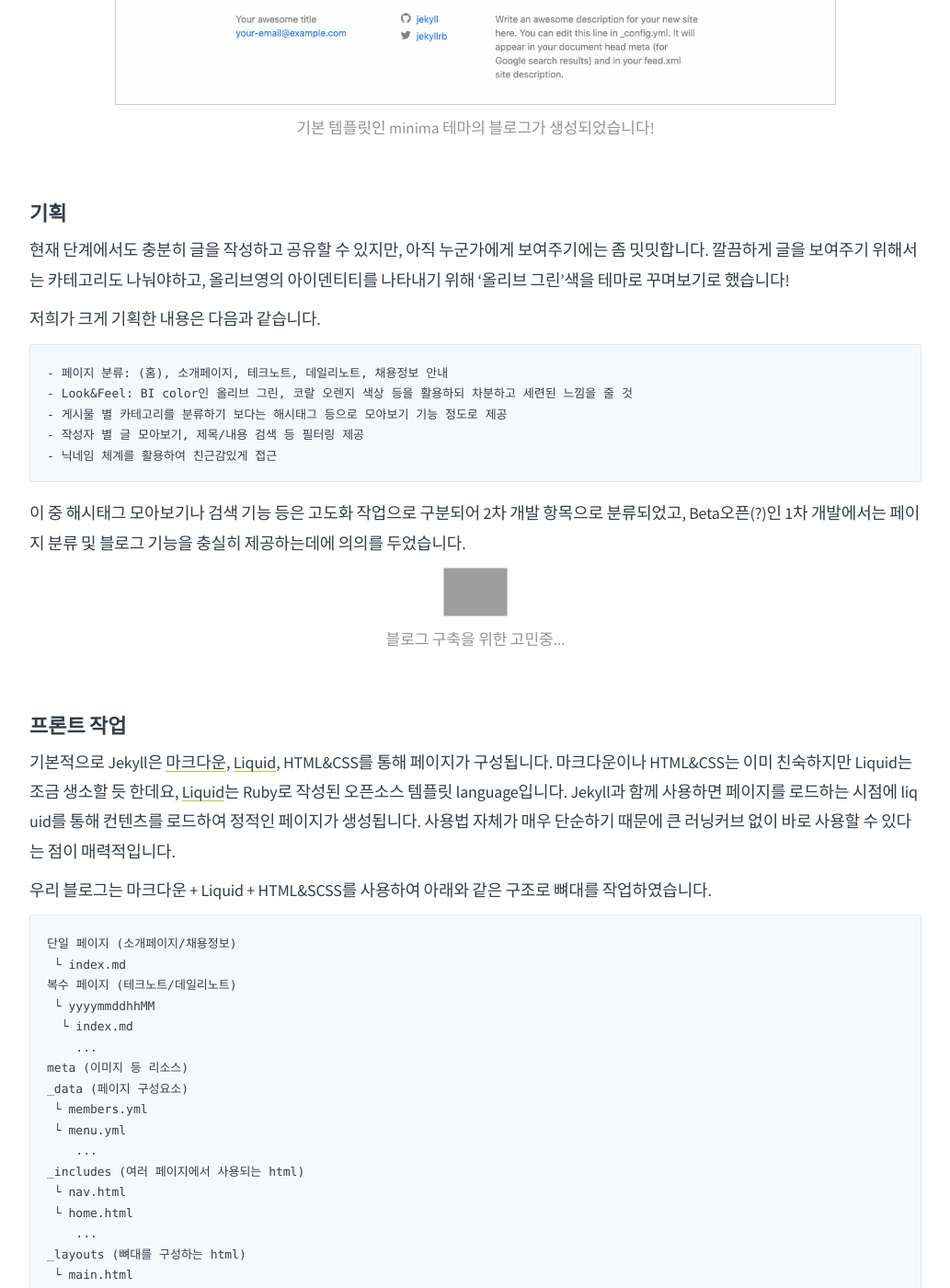
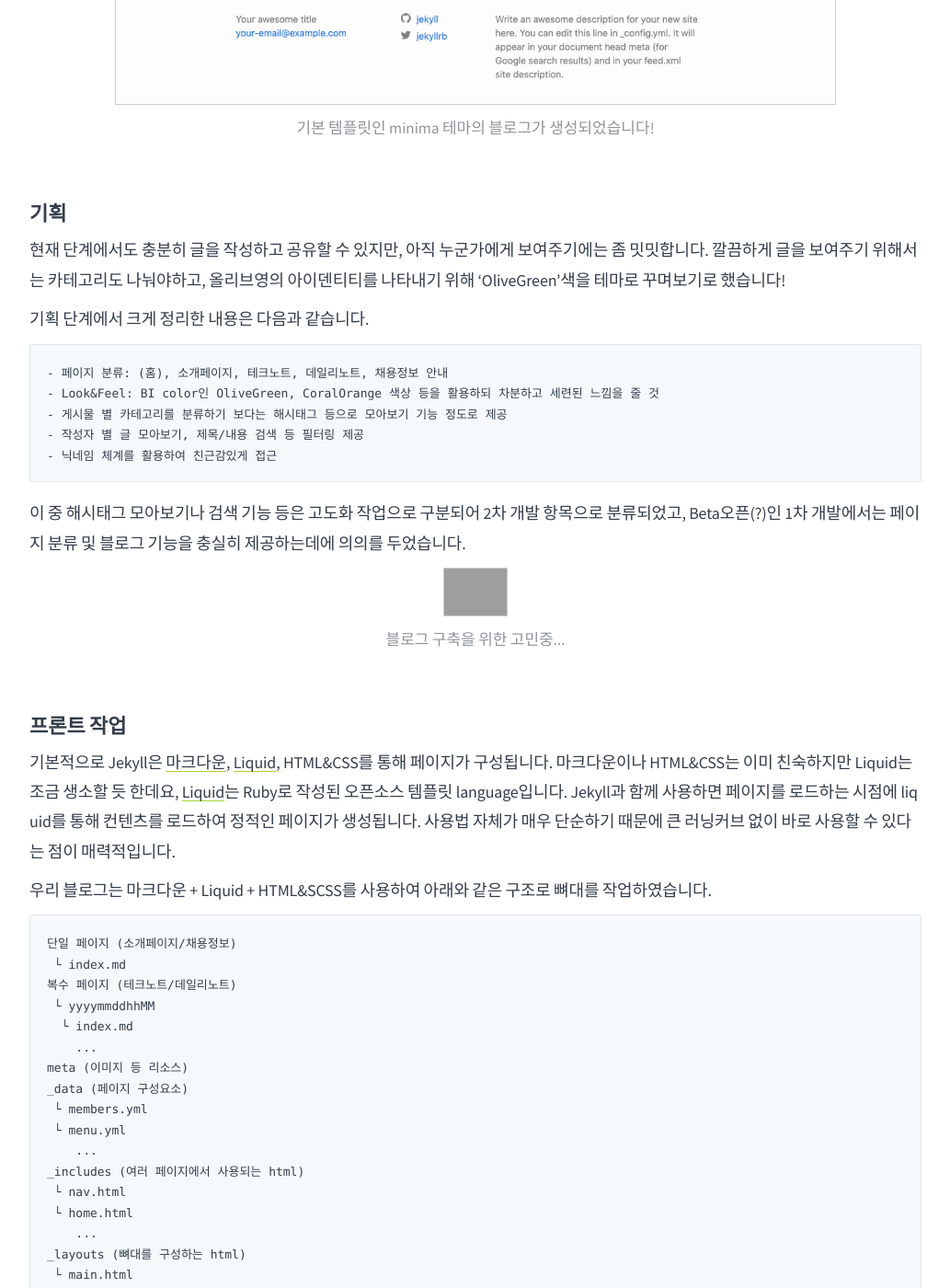
Before and after one commit to tedpark/oy-alldev.github.io, a Jekyll site: the page built from tech/2011091042/index.md, in a window 1280 px wide and 1400 px high, scrolled down 3062 px. Shown: the whole window at 92% size, without its empty margins (123-1156 px from the left). Built offline with Jekyll 4.4.1, drawn with Linux system fonts in a browser that asks for light colours; some of the changed text lies outside the part shown; grey boxes are pictures that could not be loaded.

Commit message:
fix/글 내용 오탈자 수정

```diff
--- a/tech/2011091042/index.md
+++ b/tech/2011091042/index.md
@@ -75,12 +75,12 @@ $ git push origin master
 
 
 ### 기획
-현재 단계에서도 충분히 글을 작성하고 공유할 수 있지만, 아직 누군가에게 보여주기에는 좀 밋밋합니다. 깔끔하게 글을 보여주기 위해서는 카테고리도 나눠야하고, 올리브영의 아이덴티티를 나타내기 위해 '올리브 그린'색을 테마로 꾸며보기로 했습니다!
+현재 단계에서도 충분히 글을 작성하고 공유할 수 있지만, 아직 누군가에게 보여주기에는 좀 밋밋합니다. 깔끔하게 글을 보여주기 위해서는 카테고리도 나눠야하고, 올리브영의 아이덴티티를 나타내기 위해 'OliveGreen'색을 테마로 꾸며보기로 했습니다!
 
-저희가 크게 기획한 내용은 다음과 같습니다.
+기획 단계에서 크게 정리한 내용은 다음과 같습니다.
 
     - 페이지 분류: (홈), 소개페이지, 테크노트, 데일리노트, 채용정보 안내
-    - Look&Feel: BI color인 올리브 그린, 코랄 오렌지 색상 등을 활용하되 차분하고 세련된 느낌을 줄 것
+    - Look&Feel: BI color인 OliveGreen, CoralOrange 색상 등을 활용하되 차분하고 세련된 느낌을 줄 것
     - 게시물 별 카테고리를 분류하기 보다는 해시태그 등으로 모아보기 기능 정도로 제공
     - 작성자 별 글 모아보기, 제목/내용 검색 등 필터링 제공
     - 닉네임 체계를 활용하여 친근감있게 접근
@@ -121,14 +121,14 @@ $ git push origin master
     _config.yml (페이지 속성파일)
 
 소개페이지나 채용정보 페이지 등 단일 페이지만으로 구성된 페이지들은 하위에 `index.md` 파일 하나만 두면 됩니다. 테크노트나 데일리노트 페이지는 작성일시를 기준으로 하위폴더를 생성하여 그 내부에 `index.md` 파일을 둡니다. 그 외 기타 구조는 Jekyll의 기본 디자인을 최대한 해치치 않는 선에서 상세하게 폴더를 분류하였습니다.
-작성일시를 기준으로 폴더명을 만드는 까닭은 이 폴더명이 곧 하위도메인으로 생성되어 블로그의 url이 되게 되는데요, 한글보다는 숫
+작성일시를 기준으로 폴더명을 만드는 까닭은 이 폴더명이 곧 하위도메인으로 생성되어 블로그의 url이 되게 되는데요, 한글보다는 숫자가 아무래도 url이 깔끔해보여서 작성일 체계로 가기로 하였습니다.
 
 최상위 루트에서 폴더만 놓고 구조를 보면 다음과 같은 구조가 됩니다.
 
 <img src="img/03.png" style="zoom:50%;border:1px solid #ccc" />
 <figcaption>캡쳐되지 않은 내용에는 README.md, .gitignore 파일 등이 있습니다.</figcaption>
 
-더 자세히 보고 싶다면 [블로그 GitHub repository](https://github.com/oy-alldev/oy-alldev.github.io)를 통해 소스코드가 공개되어 있으니 누구나 오셔서 살펴볼 수 있습니다!
+더 자세히 보고 싶다면 [블로그 GitHub repository](https://github.com/oy-alldev/oy-alldev.github.io)를 통해 소스코드가 공개되어 있으니 아무나 오셔서 살펴볼 수 있습니다!
 
 
 ## 포스팅 작성
```
Also changed, not shown: other parts of tech/2011091042/index.md (+1 -1 lines).
